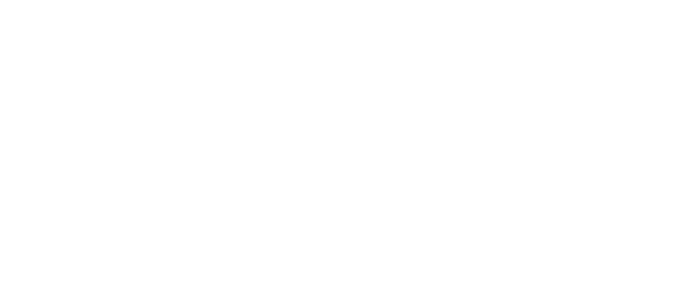
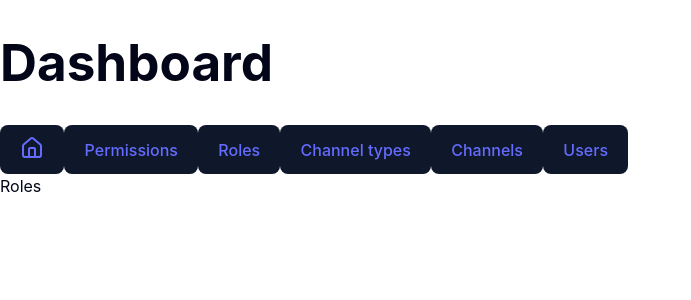
Before and after one commit to ChatneyApp/chatney-frontend, a React (Vite) app: page /dashboard/roles in a window 1280 px wide. Before the commit this address had no page. Shown: the top 300 px of the page, without its empty margins (0-691 px from the left). Built offline with nearby package versions, Linux system fonts and the light colour scheme.

Commit message:
pull roles from graphql

```diff
--- a/src/App.tsx
+++ b/src/App.tsx
@@ -1,30 +1,35 @@
-import { BrowserRouter, Routes, Route } from "react-router";
+import {BrowserRouter, Route, Routes} from 'react-router';
 
-import { GraphqlProvider } from "./contexts/GraphqlProvider";
-import { HomePage } from './pages/HomePage';
-import { DashboardLayout } from "./pages/dashboard/DashboardLayout";
-import { DashboardHomePage } from "./pages/dashboard/DashboardHomePage";
-import { DashboardPermissionsPage } from "./pages/dashboard/DashboardPermissionsPage";
-import { DashboardChannelTypesPage } from "./pages/dashboard/DashboardChannelTypesPage";
-import { DashboardChannelsPage } from "./pages/dashboard/DashboardChannelsPage";
-import { ClientLayout } from "./pages/client/ClientLayout";
-import { ClientHomePage } from "./pages/client/ClientHomePage";
-import { DashboardUsersPage } from "./pages/dashboard/DashboardUsersPage";
+import {GraphqlProvider} from '@/contexts/GraphqlProvider';
+
+// client
+import {ClientLayout} from '@/pages/client/ClientLayout';
+import {ClientHomePage} from '@/pages/client/ClientHomePage';
+// dashboard
+import {HomePage} from '@/pages/HomePage';
+import {DashboardLayout} from '@/pages/dashboard/DashboardLayout';
+import {DashboardHomePage} from '@/pages/dashboard/DashboardHomePage';
+import {DashboardPermissionsPage} from '@/pages/dashboard/DashboardPermissionsPage';
+import {DashboardChannelTypesPage} from '@/pages/dashboard/DashboardChannelTypesPage';
+import {DashboardChannelsPage} from '@/pages/dashboard/DashboardChannelsPage';
+import {DashboardUsersPage} from '@/pages/dashboard/DashboardUsersPage';
+import {DashboardRolesPage} from '@/pages/dashboard/DashboardRolesPage';
 
 export const App = () => (
     <GraphqlProvider>
         <BrowserRouter>
             <Routes>
-        <Route index element={<HomePage />} />
-        <Route path="dashboard" element={<DashboardLayout />}>
-          <Route index element={<DashboardHomePage />} />
-          <Route path="permissions" element={<DashboardPermissionsPage />} />
-          <Route path="channelTypes" element={<DashboardChannelTypesPage />} />
-          <Route path="channels" element={<DashboardChannelsPage />} />
-          <Route path="users" element={<DashboardUsersPage />} />
+                <Route index element={<HomePage/>}/>
+                <Route path="dashboard" element={<DashboardLayout/>}>
+                    <Route index element={<DashboardHomePage/>}/>
+                    <Route path="permissions" element={<DashboardPermissionsPage/>}/>
+                    <Route path="roles" element={<DashboardRolesPage/>}/>
+                    <Route path="channelTypes" element={<DashboardChannelTypesPage/>}/>
+                    <Route path="channels" element={<DashboardChannelsPage/>}/>
+                    <Route path="users" element={<DashboardUsersPage/>}/>
                 </Route>
-        <Route path="client" element={<ClientLayout />}>
-          <Route index element={<ClientHomePage />} />
+                <Route path="client" element={<ClientLayout/>}>
+                    <Route index element={<ClientHomePage/>}/>
                 </Route>
             </Routes>
         </BrowserRouter>
--- a/src/pages/dashboard/DashboardLayout.tsx
+++ b/src/pages/dashboard/DashboardLayout.tsx
@@ -16,6 +16,9 @@ export const DashboardLayout = () => (
                 <Link to="/dashboard/permissions">Permissions</Link>
             </Button>
             <Button>
+                <Link to="/dashboard/roles">Roles</Link>
+            </Button>
+            <Button>
                 <Link to="/dashboard/channelTypes">Channel types</Link>
             </Button>
             <Button>
--- a/src/pages/dashboard/DashboardPermissionsPage.tsx
+++ b/src/pages/dashboard/DashboardPermissionsPage.tsx
@@ -1,8 +1,8 @@
-import { PermissionsUsersList } from './components/PermissionsUsersList';
+import {PermissionsList} from './components/PermissionsList';
 
 export const DashboardPermissionsPage = () => (
     <div>
         Permissions
-        <PermissionsUsersList/>
+        <PermissionsList/>
     </div>
 );
--- /dev/null
+++ b/src/pages/dashboard/DashboardRolesPage.tsx
@@ -0,0 +1,5 @@
+export const DashboardRolesPage = () => (
+    <div>
+        Roles
+    </div>
+);
--- a/src/pages/dashboard/components/PermissionsUsersList.tsx
+++ b/src/pages/dashboard/components/PermissionsList.tsx
@@ -25,7 +25,7 @@ const GET_PERMISSIONS_QUERY: TypedDocumentNode<GetPermissionsListResponse> = gql
     }
 `;
 
-const ToDoEl = () => {
+const PermissionsListCore = () => {
     const {data: {getPermissionsList: {groups}}} = useSuspenseQuery(GET_PERMISSIONS_QUERY);
 
     console.log('loaded data', groups);
@@ -47,8 +47,8 @@ const ToDoEl = () => {
     </>;
 }
 
-export const PermissionsUsersList = () => (
+export const PermissionsList = () => (
     <Suspense fallback={<div>Loading...</div>}>
-        <ToDoEl/>
+        <PermissionsListCore/>
     </Suspense>
 );
--- /dev/null
+++ b/src/pages/dashboard/components/RolesList.tsx
@@ -0,0 +1,41 @@
+import {Suspense} from 'react';
+import {gql, type TypedDocumentNode, useSuspenseQuery} from '@apollo/client';
+
+type Role = {
+    name: string;
+    settings: {
+        base: string;
+    }
+    permissions: string[];
+}
+
+type Roles = {
+    roles: Role[];
+}
+
+type GetRolesListResponse = {
+    getRoles: Roles;
+}
+
+const GET_ROLES_QUERY: TypedDocumentNode<GetRolesListResponse> = gql`
+    {
+        getRoles {
+        }
+    }
+`;
+
+const RolesListCore = () => {
+    const {data: {getRoles: {roles}}} = useSuspenseQuery(GET_ROLES_QUERY);
+
+    console.log('loaded data', roles);
+
+    return <>
+        Roles...
+    </>;
+}
+
+export const RolesList = () => (
+    <Suspense fallback={<div>Loading...</div>}>
+        <RolesListCore/>
+    </Suspense>
+);
```
Lines whose indentation alone changed are shown as unchanged.
